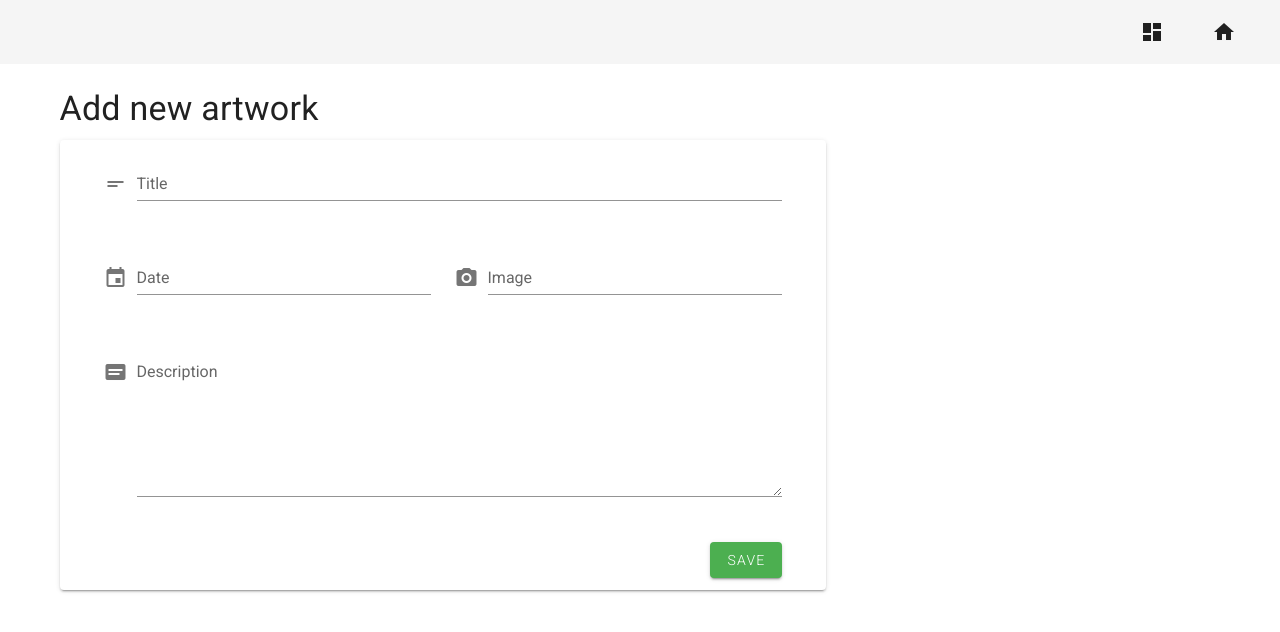
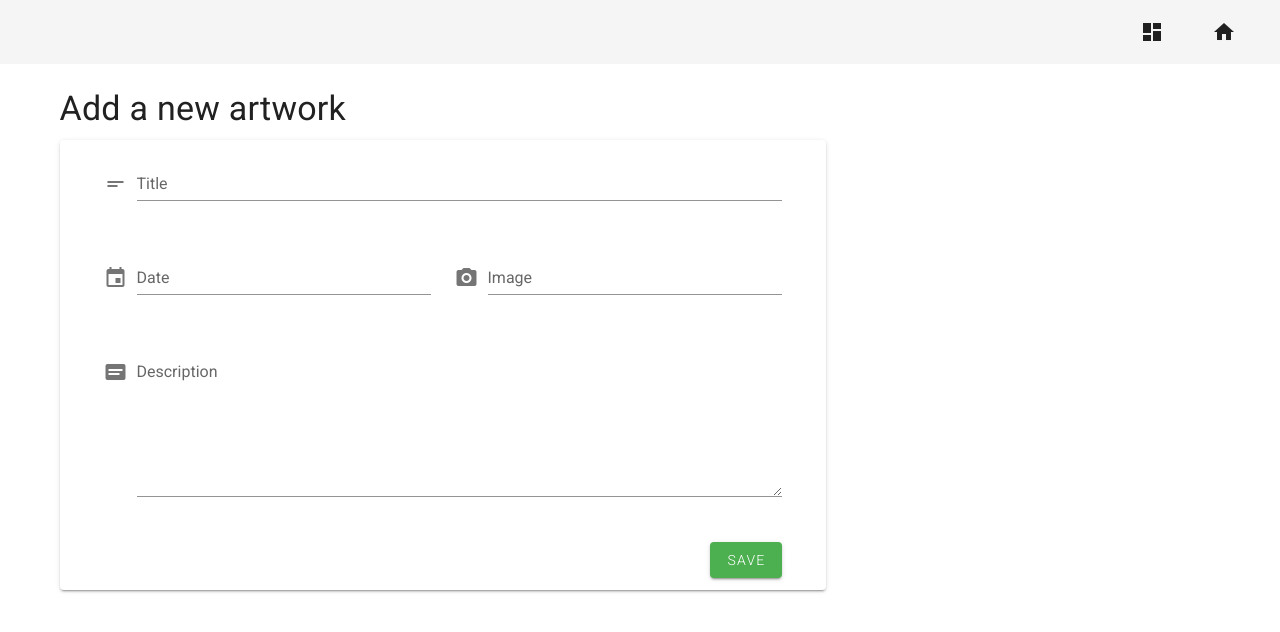
Before and after one commit to Benjy96/artkive, a Vue app: page /dashboard in a window 1280 px wide. Shown: the top 632 px of the page. Built offline with nearby package versions, Linux system fonts and the light colour scheme; no server answers; sample sign-in values are in the browser's storage.

Commit message:
Artist now routed to homepage after adding new artwork

```diff
--- a/src/services/FirebaseService.js
+++ b/src/services/FirebaseService.js
@@ -41,7 +41,7 @@ class FirebaseService {
             let ref = storageRef.child(`${uid}/${d.toISOString()}-${image.name}`);
 
             // Upload the file
-            ref.put(image).then(async () => {
+            await ref.put(image).then(async () => {
                 let imagePath = ref.root + ref.fullPath;
 
                 let downloadURL = await this.getImageDownloadURL(imagePath);
--- a/src/views/Dashboard.vue
+++ b/src/views/Dashboard.vue
@@ -1,6 +1,6 @@
 <template>
   <div>
-    <h1 class="display-1 my-3">Add new artwork</h1>
+    <h1 class="display-1 my-3">Add a new artwork</h1>
 
     <v-row>
       <v-col cols="8">
@@ -70,7 +70,9 @@ export default {
   methods: {
     add() {
       if(this.$refs.artworkForm.validate()) {
-        FirebaseService.saveArtwork(this.title, this.description, this.date, this.image);
+        FirebaseService.saveArtwork(this.title, this.description, this.date, this.image).then(() => {
+          this.$router.push({name: 'Home'})
+        });
       }
     }
   },
```
